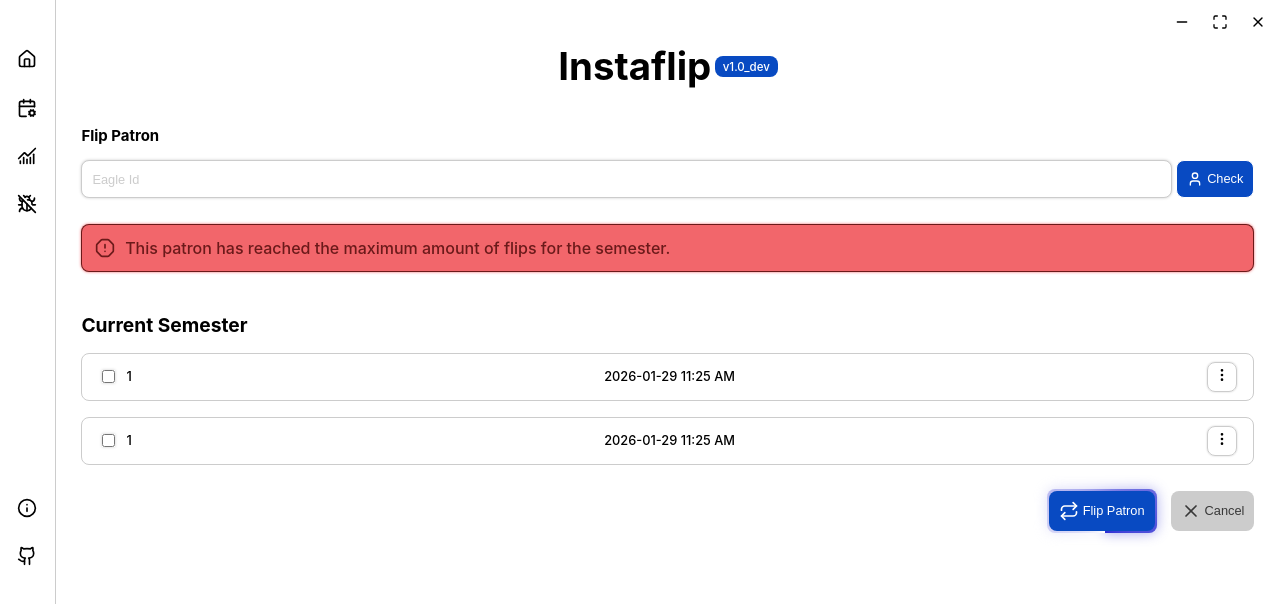
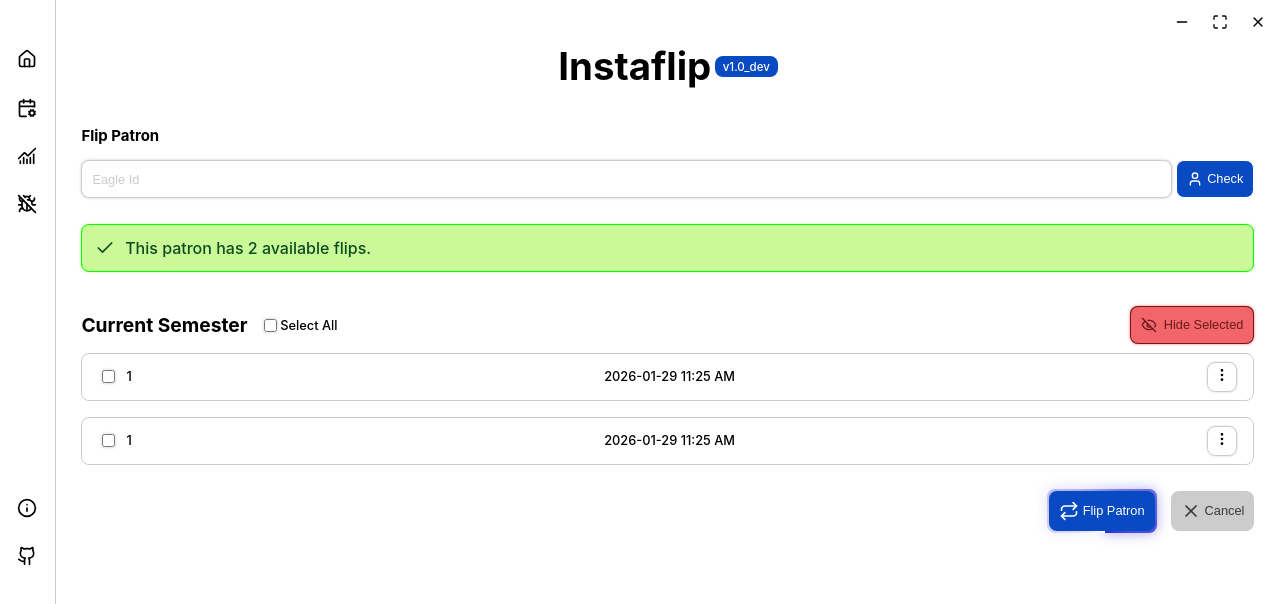
Before and after one commit to Honuluau/instaflip, a React (Vite) app in the folder frontend/: page / in a window 1280 px wide. Shown: the top 604 px of the page. Built offline with nearby package versions, Linux system fonts and the light colour scheme.

Commit message:
Added ability to check instances

```diff
--- a/frontend/src/App.tsx
+++ b/frontend/src/App.tsx
@@ -6,7 +6,7 @@ import { Header } from './components/Header';
 import { SettingsPage } from './pages/SettingsPage';
 import StatisticsPage from './pages/StatisticsPage';
 import { DebugPage } from './pages/DebugPage';
-import { Check, Cross, EllipsisVertical, OctagonAlert, Repeat, User, X } from 'lucide-react';
+import { Check, Cross, EllipsisVertical, EyeOff, OctagonAlert, Repeat, User, X } from 'lucide-react';
 import { InfoPage } from './pages/InfoPage';
 import { FlipInstance } from './components/FlipInstance';
 import { CanFlipBanner, MaximumFlipsReachedBanner } from './components/Banners';
@@ -40,11 +40,23 @@ function App() {
                             </div>
                         </div>
                         {
-                            <MaximumFlipsReachedBanner />
+                            <CanFlipBanner />
                         }
                         {
                             <div className='container flex-col'>
-                                <h2>Current Semester</h2>
+                                <div className='semesters-header'>
+                                    <h2>Current Semester</h2>
+                                    <div className='semesters-actions'>
+                                        <div className='select-all'>
+                                            <input type='checkbox' />
+                                            <span>Select All</span>
+                                        </div>
+                                        <button className='ineligible'>
+                                            <EyeOff size={16} />
+                                            <span>Hide Selected</span>
+                                        </button>
+                                    </div>
+                                </div>
                                 <div className='semesters'>
                                     <FlipInstance />
                                     <FlipInstance />
--- a/frontend/src/style.css
+++ b/frontend/src/style.css
@@ -383,3 +383,33 @@ input::placeholder {
     width: 30px;
     height: 30px;
 }
+
+.semesters-header{
+    display: inline-flex;
+    align-items: center;
+    width: 100%;
+
+    white-space: nowrap;
+    margin-right: 1rem;
+}
+
+.semesters-actions {
+    display: inline-flex;
+    justify-content: space-between;
+    width: 100%;
+    margin-left: 1rem;
+
+    font-weight: var(--sb-font-weight);
+    font-size: var(--sb-font-size);
+}
+
+.select-all {
+    display: inline-flex;
+    align-items: center;
+    justify-content: left;
+}
+
+button.ineligible {
+    display: inline-flex;
+    gap: 0.5rem;
+}
```
